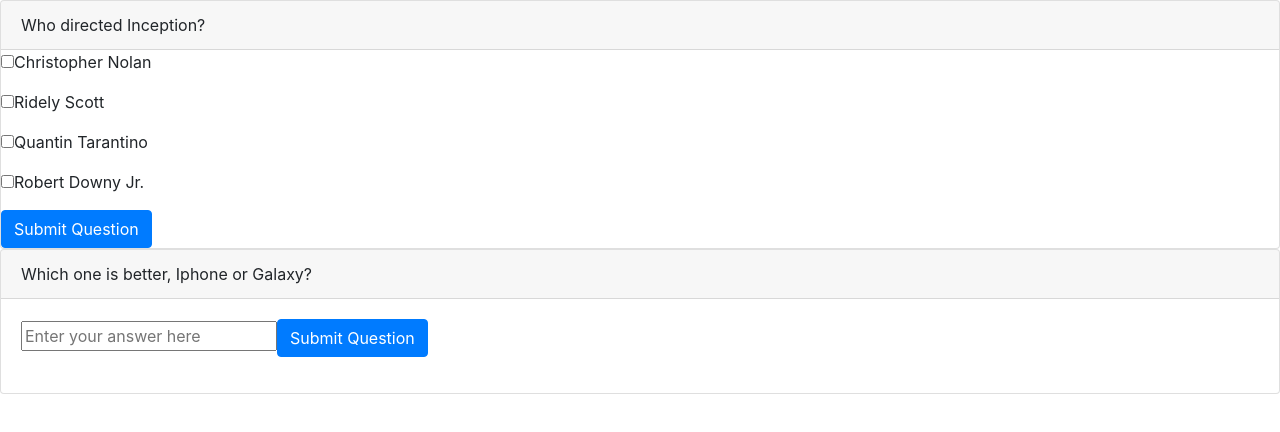
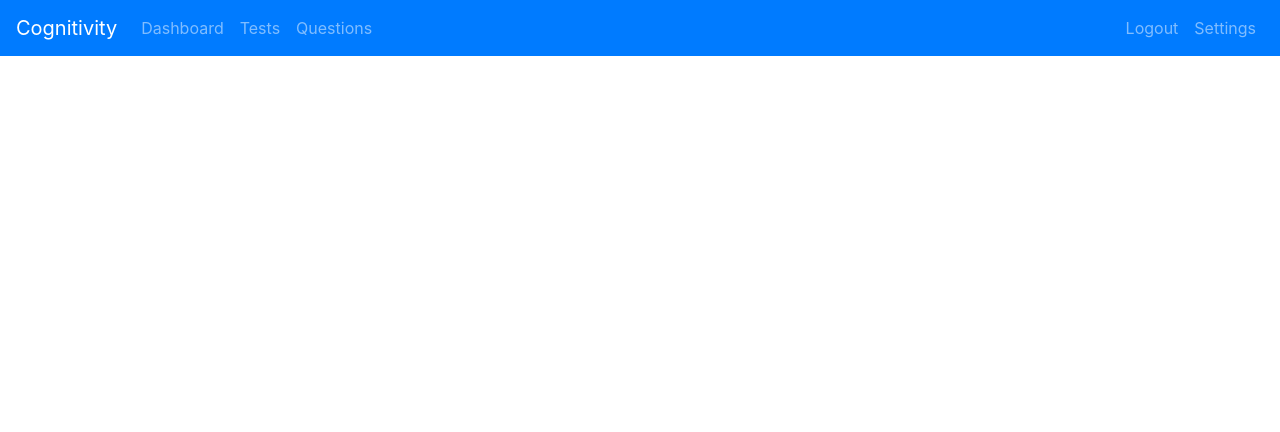
Before and after one commit to TechnionYearlyProject/Cognitivity, an Angular app in the folder code/client/: page /dashboard in a window 1280 px wide. Shown: the top 432 px of the page. Built offline with nearby package versions, Linux system fonts and the light colour scheme.

Commit message:
created the dashboard template for issue #5, created the modules according to #10

```diff
--- /dev/null
+++ b/code/client/src/app/app-routing.module.ts
@@ -0,0 +1,15 @@
+import { RouterModule, Routes } from '@angular/router';
+import { NgModule } from '@angular/core';
+
+const appRoutes: Routes = [
+    {
+    path:'dashboard', loadChildren:'app/components/dashboard/dashboard.module#DashboardModule'
+    },
+    {path: '**',redirectTo: 'dashboard'}
+];
+
+@NgModule({
+    imports: [RouterModule.forRoot(appRoutes)],
+    exports: [RouterModule]
+})
+export class AppRoutingModule {}
--- a/code/client/src/app/app.component.html
+++ b/code/client/src/app/app.component.html
@@ -1,2 +1,3 @@
-<app-multiple-question></app-multiple-question>
-<app-open-question></app-open-question>
+<!--app-multiple-question></app-multiple-question>
+<app-open-question></app-open-question-->
+<router-outlet></router-outlet>
--- /dev/null
+++ b/code/client/src/app/components/dashboard/dashboard.component.ts
@@ -0,0 +1,12 @@
+import {Component} from '@angular/core';
+
+@Component({
+    selector: 'app-dashboard',
+    template: `
+                <app-navbar></app-navbar>
+                <router-outlet></router-outlet>
+    `
+})
+export class DashboardComponent {
+
+}
--- /dev/null
+++ b/code/client/src/app/components/dashboard/navbar/navbar.component.html
@@ -0,0 +1,38 @@
+<nav class="navbar navbar-expand-md navbar-dark bg-primary mb-4">
+  <a class="navbar-brand" href="#">Cognitivity</a>
+  <button class="navbar-toggler" type="button" data-toggle="collapse" data-target="#navbarsExampleDefault" aria-controls="navbarsExampleDefault" aria-expanded="false" aria-label="Toggle navigation">
+    <span class="navbar-toggler-icon"></span>
+  </button>
+
+  <div class="collapse navbar-collapse" id="navbarsExampleDefault">
+    <ul class="navbar-nav mr-auto">
+      <li *ngIf="isLoggedIn" class="nav-item">
+        <a class="nav-link" href="#" routerLink="/">Dashboard</a>
+      </li>
+      <li *ngIf="isLoggedIn" class="nav-item">
+        <a class="nav-link" href="#" routerLink="/">Tests</a>
+      </li>
+      <li *ngIf="isLoggedIn" class="nav-item">
+        <a class="nav-link" href="#" routerLink="/">Questions</a>
+      </li>
+    </ul>
+    <ul class="navbar-nav ml-auto">
+      <li *ngIf="!isLoggedIn && showRegister" class="nav-item">
+        <a class="nav-link" href="#" routerLink="/register">Register</a>
+      </li>
+
+      <li *ngIf="!isLoggedIn && showRegister" class="nav-item">
+        <a class="nav-link" href="#" routerLink="/login">Login</a>
+      </li>
+      <li *ngIf="isLoggedIn" class="nav-item">
+          <a class="nav-link" href="#" >{{loggedInUser}}</a>
+      </li>
+      <li *ngIf="isLoggedIn" class="nav-item">
+          <a class="nav-link" href="#" (click)="onLogoutClick()">Logout</a>
+      </li>
+      <li *ngIf="isLoggedIn" class="nav-item">
+          <a class="nav-link" href="#" routerLink="/settings">Settings</a>
+      </li>
+    </ul>
+  </div>
+</nav>
--- /dev/null
+++ b/code/client/src/app/components/dashboard/navbar/navbar.component.ts
@@ -0,0 +1,16 @@
+import { Component, OnInit } from '@angular/core';
+
+@Component({
+  selector: 'app-navbar',
+  templateUrl: './navbar.component.html',
+  styleUrls: ['./navbar.component.css']
+})
+export class NavbarComponent implements OnInit {
+  showRegister = true;
+  isLoggedIn = true;
+  constructor() { }
+
+  ngOnInit() {
+  }
+
+}
```
Also changed, not shown: code/client/src/app/app.module.ts (+8 -3 lines), code/client/src/app/components/dashboard/dashboard-routing.module.ts (added, +16 -0 lines), code/client/src/app/components/dashboard/dashboard.module.ts (added, +18 -0 lines), code/client/src/app/components/dashboard/navbar/navbar.component.css (added), 1 other file (tests, documents, lock files or other folders).
